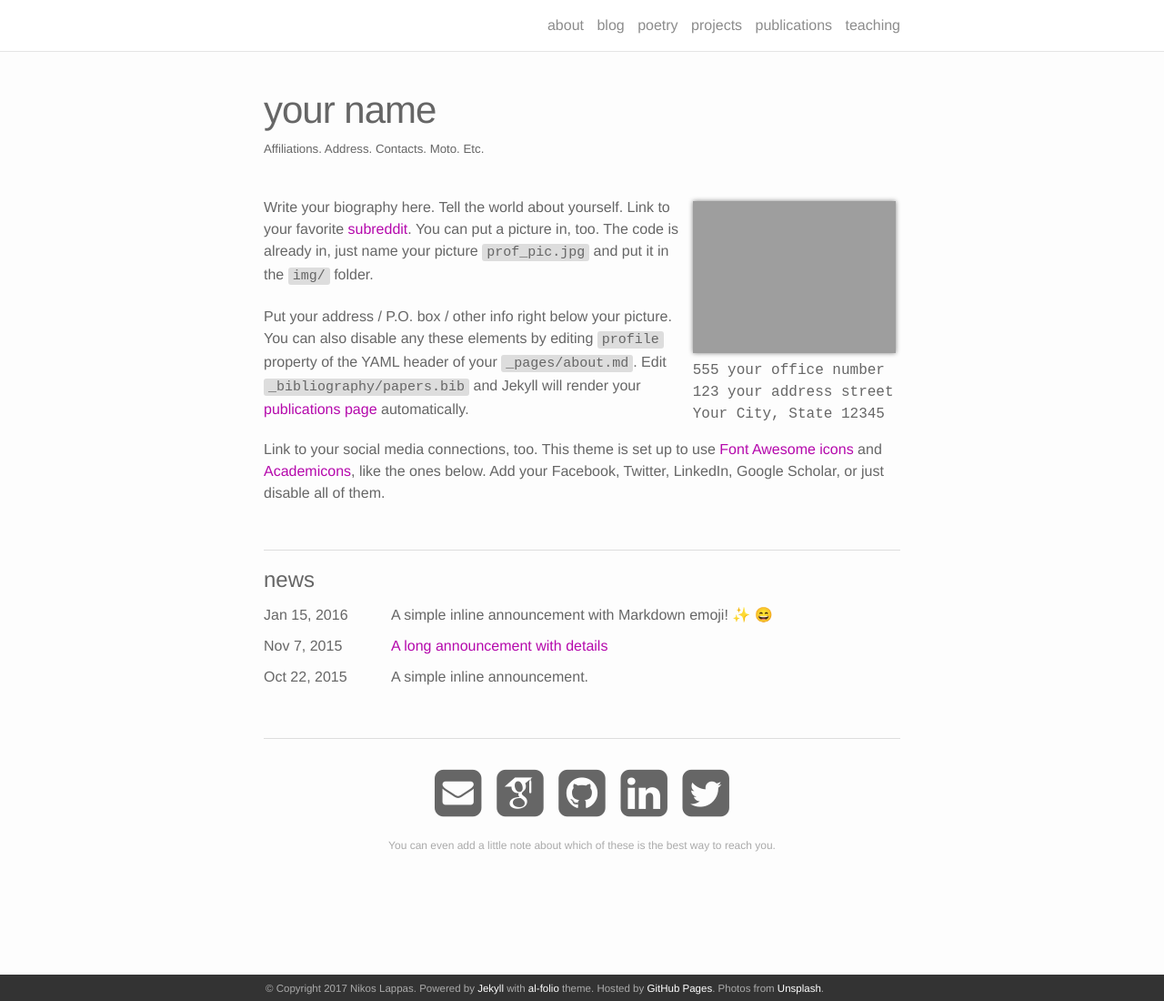
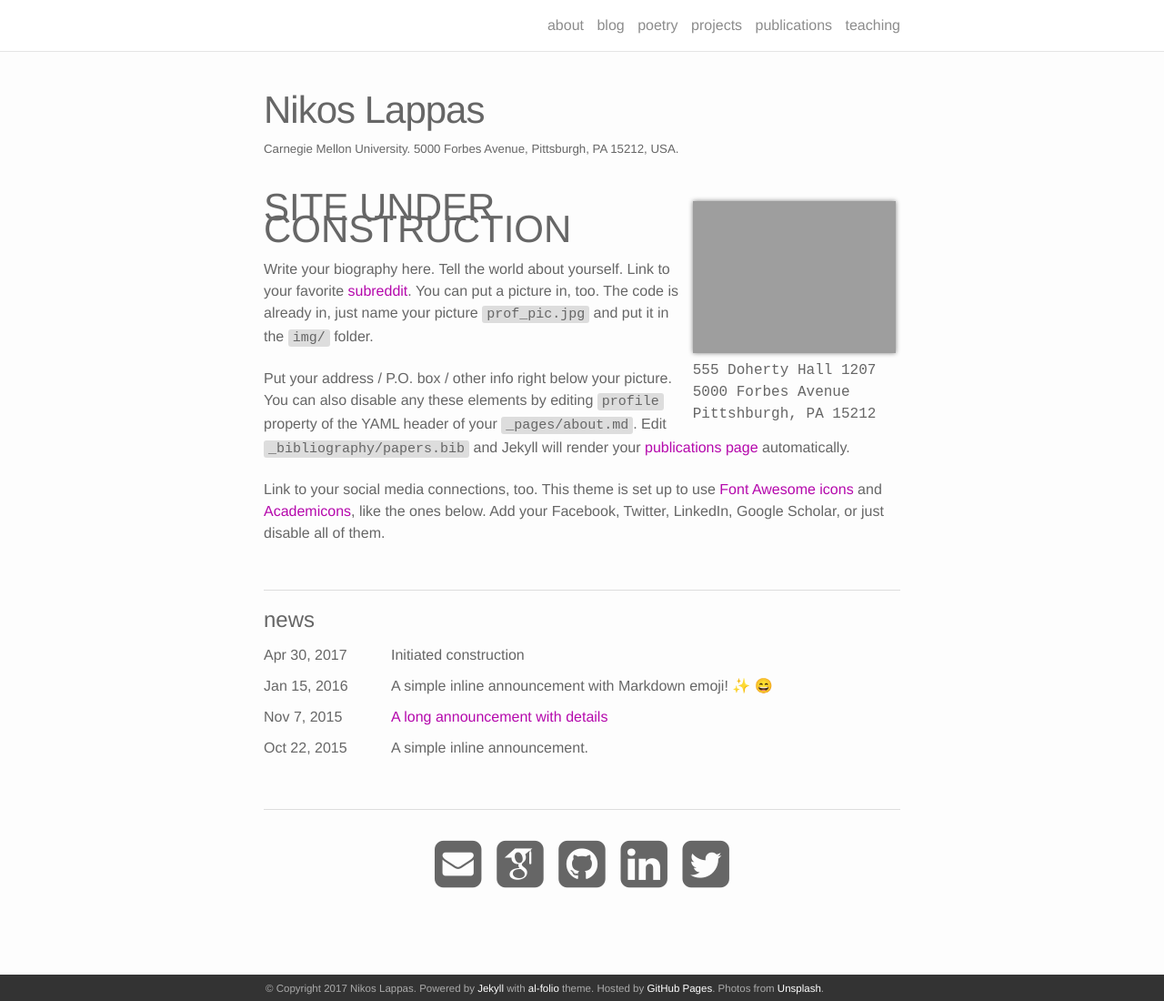
Before and after one commit to nlappas/nikoslappas.github.io, a Jekyll site: the page built from _pages/about.md, in a window 1280 px wide and 1100 px high. Shown: the whole window at 91% size. Built offline with Jekyll 4.4.1, drawn with Linux system fonts in a browser that asks for light colours; emoji names are drawn with the system emoji font; some web fonts are replaced.

Commit message:
new landing page

```diff
--- a/_config.yml
+++ b/_config.yml
@@ -11,12 +11,12 @@ url: "https://nlappas.github.io"   # the base hostname & protocol for your site
 baseurl: "" # the subpath of your site, e.g. /blog/
 
 # Social
-github_username: # put your github username
-twitter_username: # put your twitter username
-linkedin_username: # put your linkedin username
-scholar_authorid: # put your google scholar author id
-contact_note: >
-  You can even add a little note about which of these is the best way to reach you.
+github_username: nlappas # put your github username
+twitter_username: Nikos_Lappas # put your twitter username
+linkedin_username: nikoslappas@outlook.com  # put your linkedin username
+scholar_authorid: nlappas@andrew.cmu.edu. # put your google scholar author id
+#$contact_note: >
+
 
 # Footer text
 footer_text: >
@@ -67,7 +67,7 @@ gems:
 # Jekyll-Scholar
 scholar:
 
-  last_name: Einstein
+  last_name: Lappas
 
   style: apa
   locale: en
--- a/_pages/about.md
+++ b/_pages/about.md
@@ -1,20 +1,22 @@
 ---
 layout: about
 permalink: /
-title: your name
-description: <a href="">Affiliations</a>. Address. Contacts. Moto. Etc.
+title: Nikos Lappas
+description: <a href="">Carnegie Mellon University</a>. 5000 Forbes Avenue, Pittsburgh, PA 15212, USA.
 
 profile:
   align: right
   image: prof_pic.jpg
   address: >
-    <p>555 your office number</p>
-    <p>123 your address street</p>
-    <p>Your City, State 12345</p>
+    <p>555 Doherty Hall 1207</p>
+    <p>5000 Forbes Avenue</p>
+    <p>Pittshburgh, PA 15212</p>
 
 news: true
 social: true
 ---
+
+## SITE UNDER CONSTRUCTION
 
 Write your biography here. Tell the world about yourself. Link to your favorite [subreddit](http://reddit.com). You can put a picture in, too. The code is already in, just name your picture `prof_pic.jpg` and put it in the `img/` folder.
 
```
Also changed, not shown: _news/announcement_4.md (added, +7 -0 lines), 2 other files.
